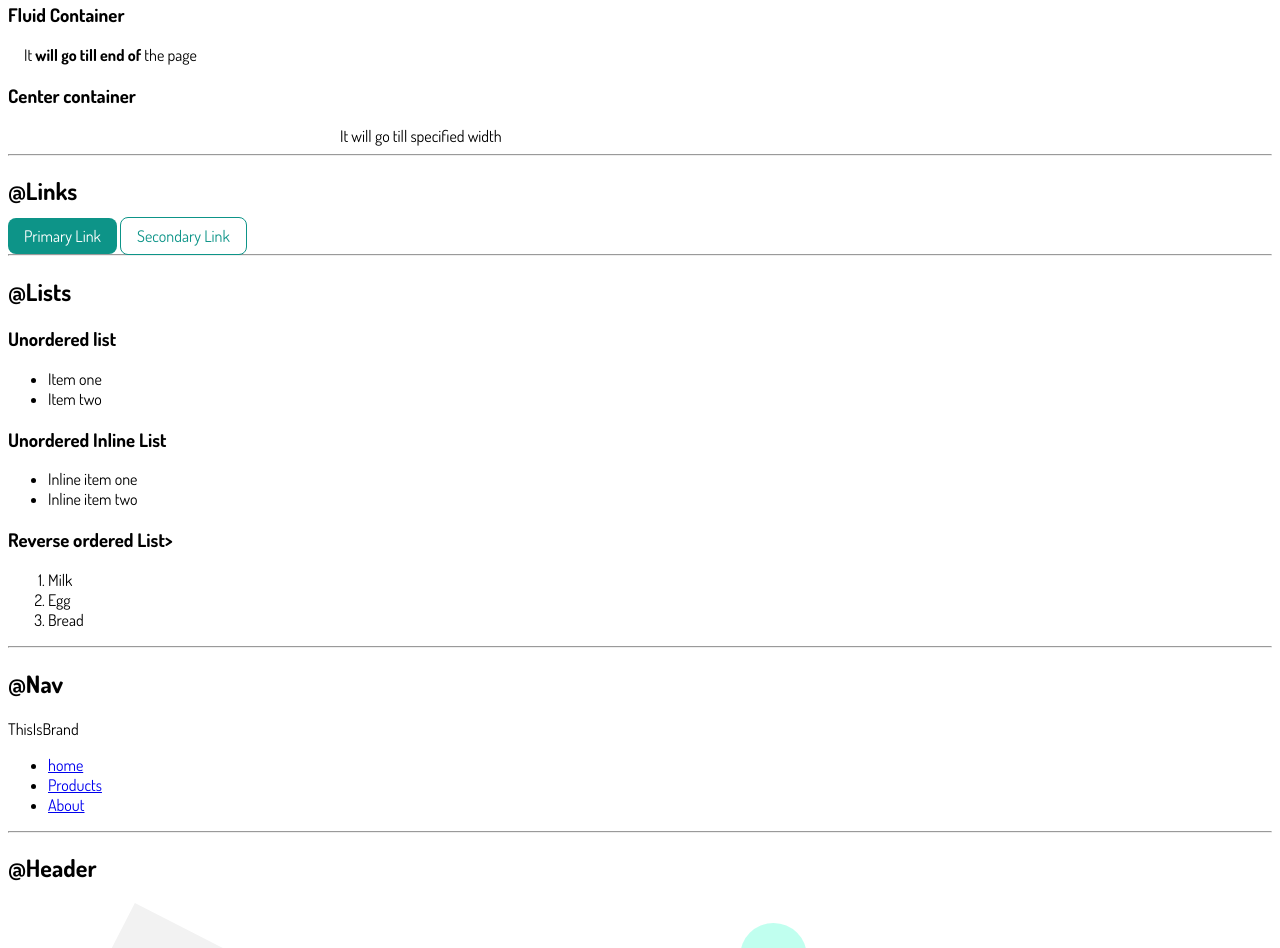
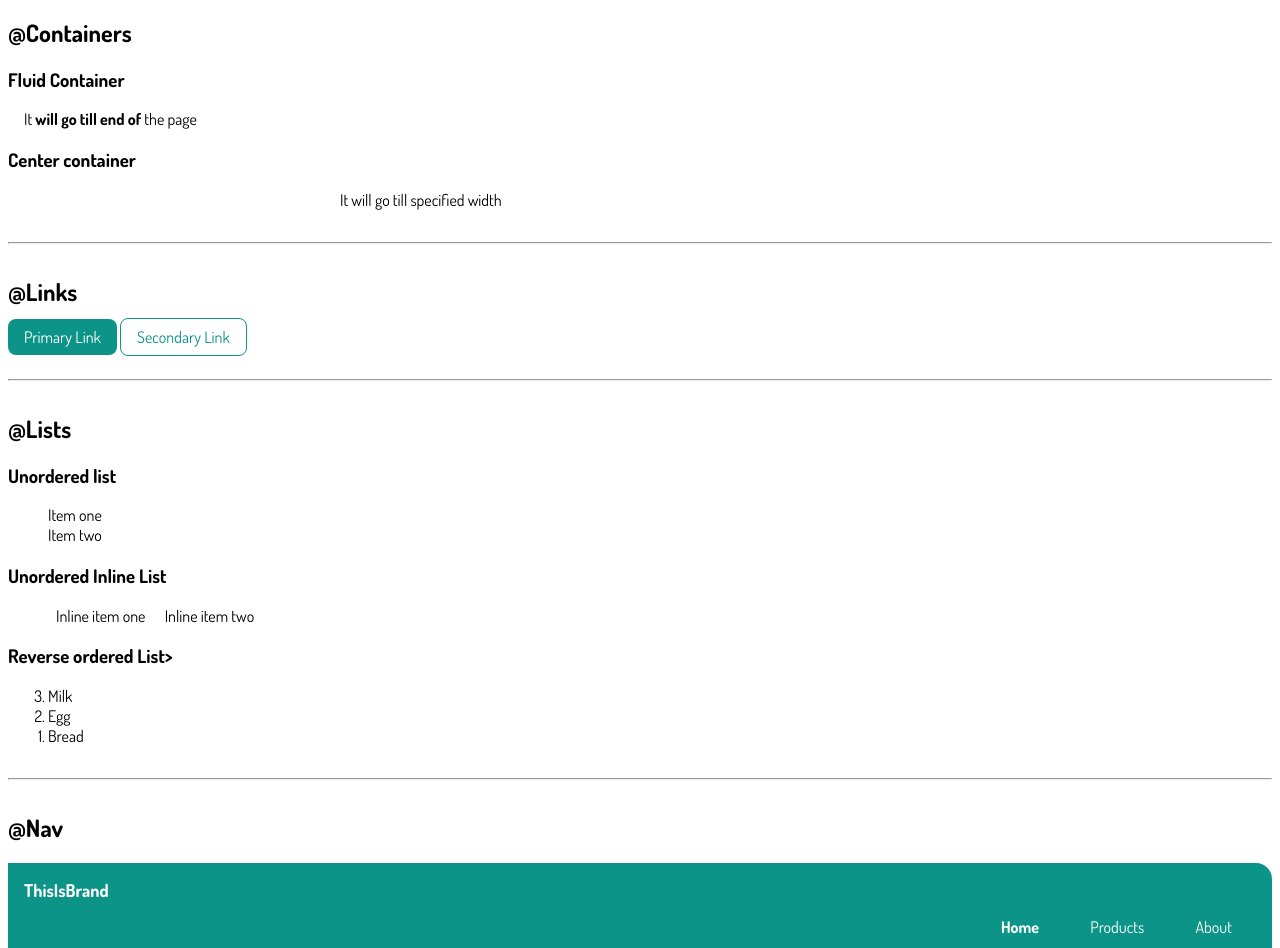
Before and after one commit to karanmagdum/lesson-3--live, a plain HTML site: page index.html in a window 1280 px wide. Shown: the part 441-1389 px from the top of the page. Drawn offline with Linux system fonts and the light colour scheme.

Commit message:
Added conatiner and navigation

```diff
--- a/index.html
+++ b/index.html
@@ -57,18 +57,18 @@
 
     <h2>@Lists</h2>
     <h3>Unordered list</h3>
-    <ul>
+    <ul class="list-non-bullet">
         <li>Item one</li>
         <li>Item two</li>
     </ul>
     <h3>Unordered Inline  List</h3>
     <!Will be done in CSS>
-    <ul>
-        <li>Inline item one</li>
-        <li>Inline item two</li>
+    <ul class="list-non-bullet">
+        <li class="list-item-inline">Inline item one</li>
+        <li class="list-item-inline">Inline item two</li>
     </ul>
     <h3>Reverse ordered List></h3><! Will be reversed in CSS>
-    <ol>
+    <ol reversed>
         <li>Milk</li>
         <li>Egg</li>
         <li>Bread</li>
@@ -79,18 +79,18 @@
 
     <h2>@Nav</h2>
 
-    <nav> <! Navigation bar>
-        <div>ThisIsBrand</div>
-        <ul>
-            <li>
-                <a href="/">home</a>
+    <nav class="navigation container"> <! Navigation bar>
+        <div class="nav-brand">ThisIsBrand</div>
+        <ul class="list-non-bullet nav-pills">
+            <li class="list-item-inline">
+                <a class="link link-active" href="/">Home</a>
             </li>
-            <li>
-                <a href="/">Products</a>
+            <li class="list-item-inline">
+                <a class="link" href="/">Products</a>
 
             </li>
-            <li>
-                <a href="/">About</a>
+            <li class="list-item-inline">
+                <a class="link" href="/">About</a>
             </li>
         </ul>
     </nav>
--- a/styles.css
+++ b/styles.css
@@ -6,6 +6,10 @@
 
 body {
     font-family: 'Dosis', sans-serif;
+}
+
+hr {
+    margin: 2rem 0rem;
 }
 
 /* Container */
@@ -39,4 +43,45 @@ body {
 
 }
 
+/* Lists */
+
+/* remove bullets */
+.list-non-bullet {
+    list-style: none;
+}
+
+.list-item-inline {
+    display: inline;
+    padding: 0rem 0.5rem;
+}
+
+
+/* Navigation */
+
+.navigation {
+    background-color: var(--primary-color);
+    color: white;
+    padding: 1rem;
+    border-top-right-radius: 1rem;
+    border-bottom-left-radius: 1rem;
+}
+.navigation .nav-brand {
+    font-weight: bold;
+    font-size: 1.1rem;
+}
+
+.navigation .nav-pills {
+    text-align: right;
+}
+
+.navigation .link {
+    color: white;;
+}
+
+.navigation .link-active {
+    font-weight: bold;
+}
+
+
+
 /* Read BEM naming convention */
```
